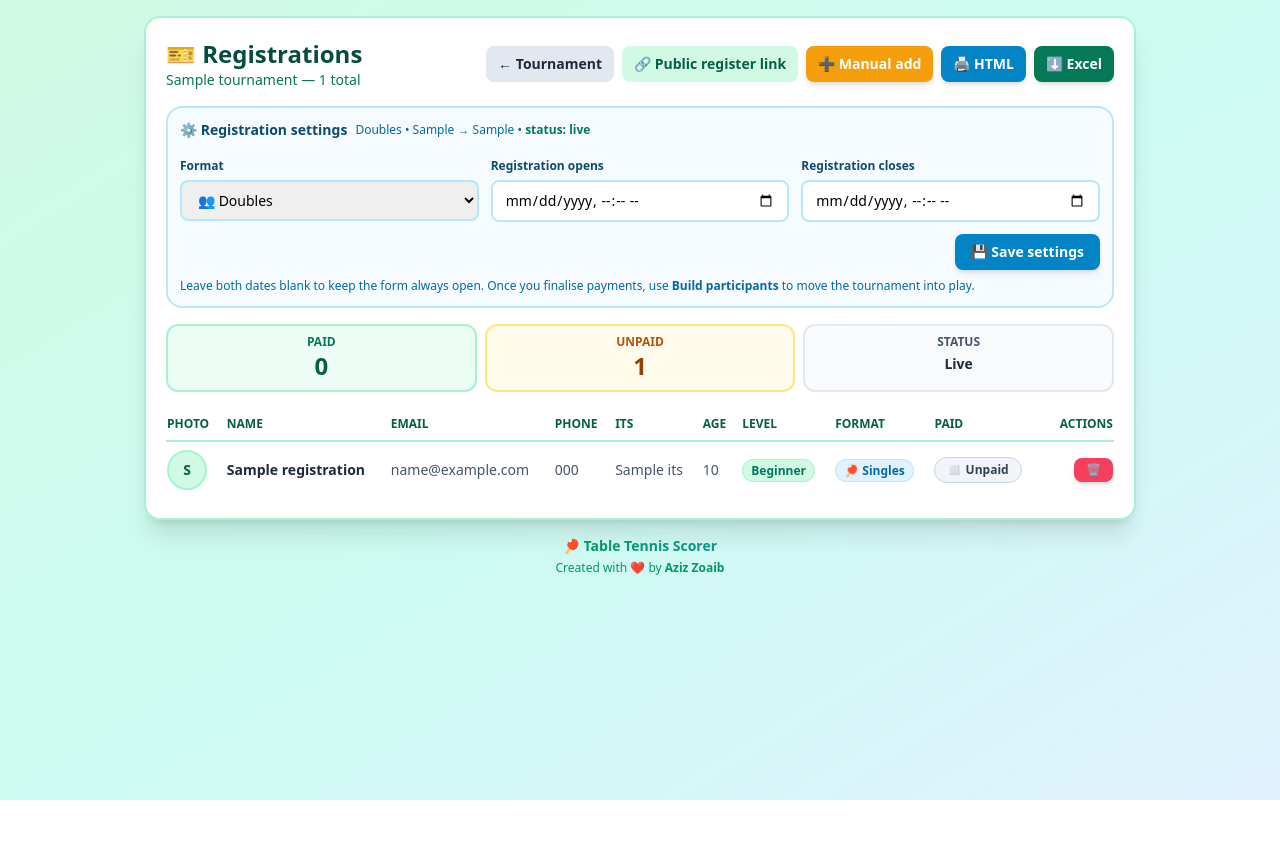
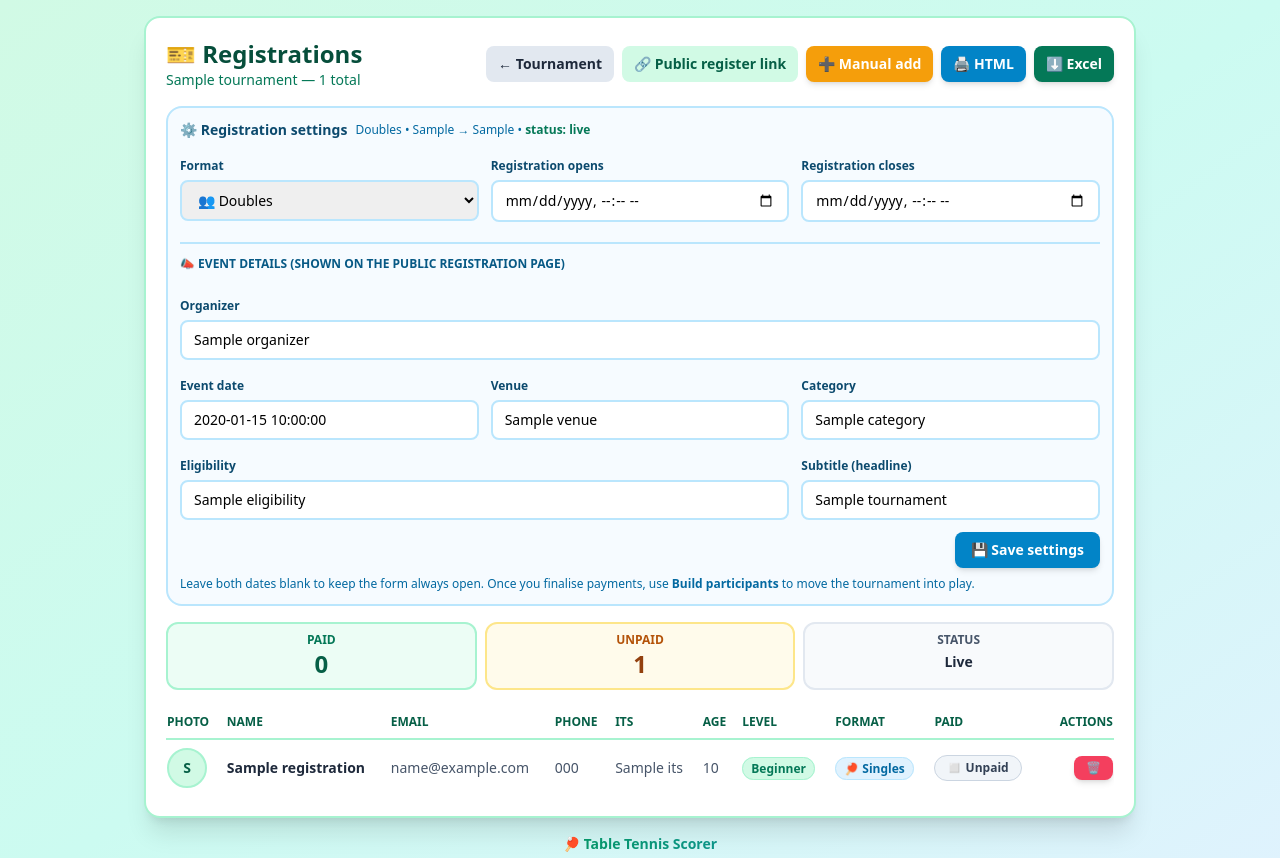
Before and after one commit to azizzoaib786/table-tennis-scorer, a FastAPI app: template app/templates/tournament_registrations.html in a window 1280 px wide, after a click that opens the changed part. Shown: the top 858 px of the page. Before the commit the page ends 800 px from the top, so only its background shows below. Run offline with FastAPI, Linux system fonts and the light colour scheme; the template is opened without the code that fills it: most values are stand-ins (such as "Sample title", 1, 10 or a date in 2020); some libraries are stand-ins or nearby versions.

Commit message:
chore(registration): shorten global-ITS conflict message

```diff
--- a/app/main.py
+++ b/app/main.py
@@ -29,7 +29,7 @@ from .db import (
     add_roster_player, list_roster, delete_roster_player, get_roster_player,
     put_registration, get_registration, list_registrations_by_tournament,
     list_all_registrations, update_registration_paid, delete_registration,
-    find_registration_by_name,
+    find_registration_by_name, find_registration_by_its,
 )
 from .logic import compute_state, player_name
 from .auth import hash_password, verify_password, create_session_token, verify_session_token
@@ -1554,6 +1554,28 @@ async def registration_submit(request: Request, tournament_id: str,
             field_errors=format_errors,
         )
 
+    # ── Global ITS uniqueness: an ITS ID belongs to one physical player
+    # forever, so once it's used in ANY registration (this tournament or a
+    # past one, primary or partner slot) it cannot be reused. We surface a
+    # short per-field error without leaking who the ITS belongs to.
+    its_conflict = find_registration_by_its(its_v)
+    if its_conflict:
+        return _render_error(
+            f"ITS ID {its_v} is already used. If this is really you, please contact the organizer.",
+            409,
+            missing=["its"],
+            field_errors={"its": "Already used."},
+        )
+    if match_type == "doubles":
+        partner_its_conflict = find_registration_by_its(partner_its_v)
+        if partner_its_conflict:
+            return _render_error(
+                f"Partner ITS ID {partner_its_v} is already used. Please double-check your partner's ITS.",
+                409,
+                missing=["partner_its"],
+                field_errors={"partner_its": "Already used."},
+            )
+
     if match_type == "doubles" and partner_name.lower() == name.lower():
         return _render_error("Partner must be a different person.", 400,
                              missing=["partner_name"],
@@ -1935,7 +1957,13 @@ def update_registration_settings(request: Request, tournament_id: str,
                                  format: str = Form("doubles"),
                                  registration_start: str = Form(""),
                                  registration_end: str = Form(""),
-                                 registration_tz_offset: str = Form("")):
+                                 registration_tz_offset: str = Form(""),
+                                 organizer: str = Form(""),
+                                 event_date: str = Form(""),
+                                 venue: str = Form(""),
+                                 category: str = Form(""),
+                                 eligibility: str = Form(""),
+                                 subtitle: str = Form("")):
     user, t = check_tournament_access(request, tournament_id)
     fmt = (format or "doubles").strip().lower()
     if fmt not in ("singles", "doubles"):
@@ -1946,8 +1974,23 @@ def update_registration_settings(request: Request, tournament_id: str,
         tz_off_int = 0
     update_tournament(
         tournament_id,
-        "SET #f = :f, registration_start = :rs, registration_end = :re, registration_tz_offset = :tz",
-        {":f": fmt, ":rs": registration_start.strip(), ":re": registration_end.strip(), ":tz": tz_off_int},
+        (
+            "SET #f = :f, registration_start = :rs, registration_end = :re, "
+            "registration_tz_offset = :tz, organizer = :org, event_date = :ed, "
+            "venue = :vn, category = :cat, eligibility = :el, subtitle = :sub"
+        ),
+        {
+            ":f": fmt,
+            ":rs": registration_start.strip(),
+            ":re": registration_end.strip(),
+            ":tz": tz_off_int,
+            ":org": organizer.strip(),
+            ":ed": event_date.strip(),
+            ":vn": venue.strip(),
+            ":cat": category.strip(),
+            ":el": eligibility.strip(),
+            ":sub": subtitle.strip(),
+        },
         expr_names={"#f": "format"},
     )
     return HTMLResponse("", status_code=200, headers={"HX-Refresh": "true"})
--- a/app/templates/tournament_registrations.html
+++ b/app/templates/tournament_registrations.html
@@ -66,6 +66,48 @@
             {# Browser timezone offset — see home.html for rationale. #}
             <input type="hidden" name="registration_tz_offset" id="reg_tz_offset_edit"/>
             <script>document.getElementById('reg_tz_offset_edit').value = String(new Date().getTimezoneOffset());</script>
+
+            {# ── Event details (shown on the public registration page) ── #}
+            <div class="sm:col-span-3 mt-2 pt-3 border-t-2 border-sky-200">
+              <p class="text-xs font-bold uppercase text-sky-800 mb-2">📣 Event details (shown on the public registration page)</p>
+            </div>
+            <div class="sm:col-span-3">
+              <label class="text-xs font-bold text-sky-900">Organizer</label>
+              <input name="organizer" value="{{ tournament.organizer or '' }}"
+                     placeholder="e.g. AN Sports Dubai in association with FCC"
+                     class="mt-1 w-full rounded-lg border-2 border-sky-200 focus:border-sky-400 px-3 py-2 text-sm"/>
+            </div>
+            <div>
+              <label class="text-xs font-bold text-sky-900">Event date</label>
+              <input name="event_date" value="{{ tournament.event_date or '' }}"
+                     placeholder="e.g. 11 October 2026"
+                     class="mt-1 w-full rounded-lg border-2 border-sky-200 focus:border-sky-400 px-3 py-2 text-sm"/>
+            </div>
+            <div>
+              <label class="text-xs font-bold text-sky-900">Venue</label>
+              <input name="venue" value="{{ tournament.venue or '' }}"
+                     placeholder="e.g. MSB Dubai"
+                     class="mt-1 w-full rounded-lg border-2 border-sky-200 focus:border-sky-400 px-3 py-2 text-sm"/>
+            </div>
+            <div>
+              <label class="text-xs font-bold text-sky-900">Category</label>
+              <input name="category" value="{{ tournament.category or '' }}"
+                     placeholder="e.g. Men's Doubles"
+                     class="mt-1 w-full rounded-lg border-2 border-sky-200 focus:border-sky-400 px-3 py-2 text-sm"/>
+            </div>
+            <div class="sm:col-span-2">
+              <label class="text-xs font-bold text-sky-900">Eligibility</label>
+              <input name="eligibility" value="{{ tournament.eligibility or '' }}"
+                     placeholder="e.g. Age 14+"
+                     class="mt-1 w-full rounded-lg border-2 border-sky-200 focus:border-sky-400 px-3 py-2 text-sm"/>
+            </div>
+            <div>
+              <label class="text-xs font-bold text-sky-900">Subtitle (headline)</label>
+              <input name="subtitle" value="{{ tournament.subtitle or '' }}"
+                     placeholder="e.g. Men's Doubles Tournament"
+                     class="mt-1 w-full rounded-lg border-2 border-sky-200 focus:border-sky-400 px-3 py-2 text-sm"/>
+            </div>
+
             <div class="sm:col-span-3 flex justify-end">
               <button class="px-4 py-2 rounded-lg bg-sky-600 text-white text-sm font-bold shadow-md">💾 Save settings</button>
             </div>
```
Also changed, not shown: app/db.py (+15 -0 lines), app/templates/tournament_register.html (+23 -3 lines).
